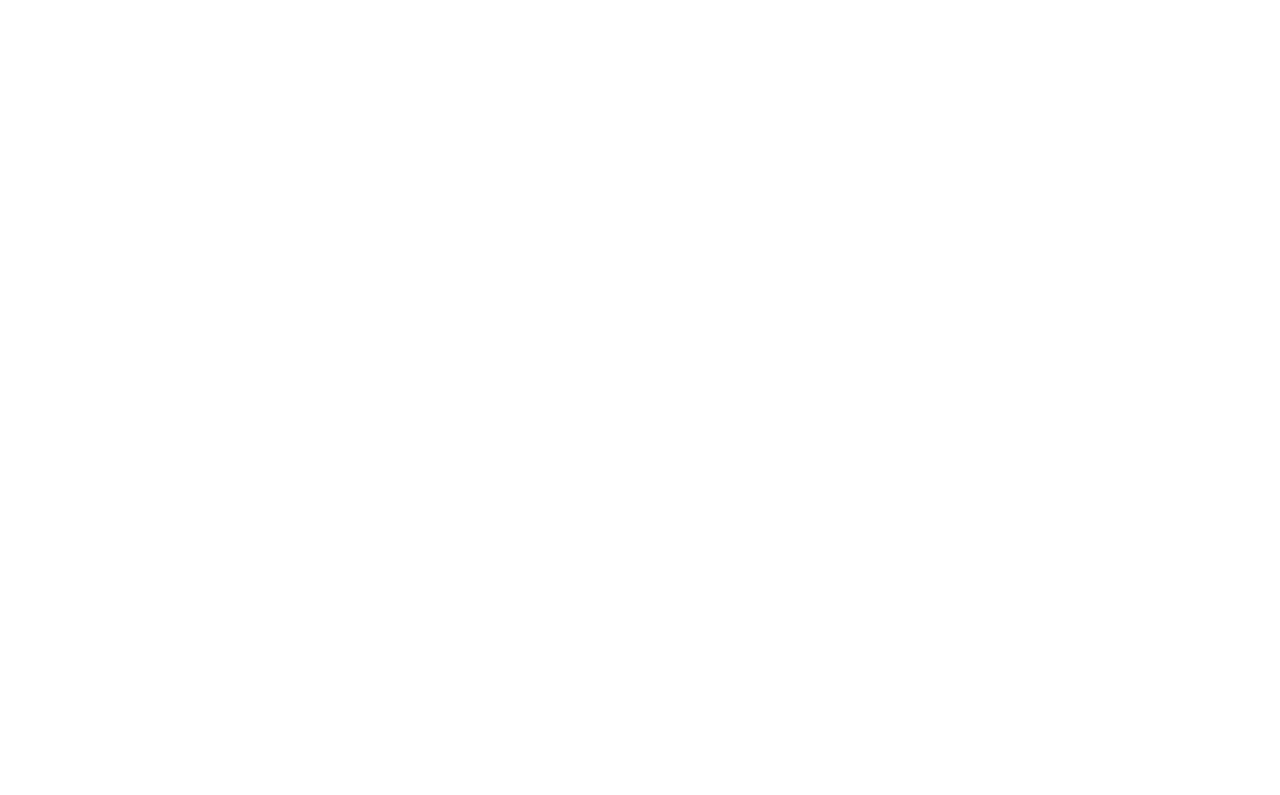
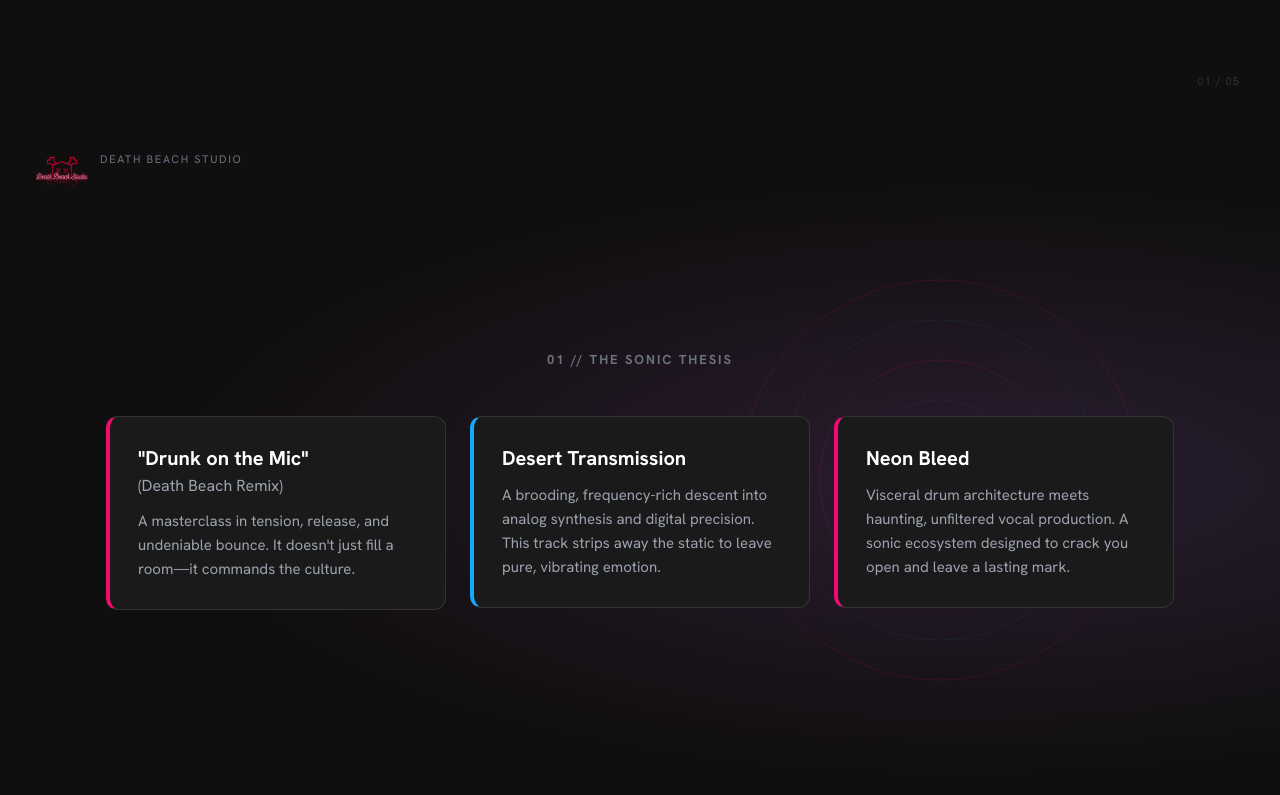
Before and after one commit to death-beach/deathbeach-portfolio, a Next.js app: page /media-pdf in a window 1280 px wide. Before the commit this address had no page. Shown: the part 600-1395 px from the top of the page. Before the commit the page ends 800 px from the top, so only its background shows below. Built offline with nearby package versions, Linux system fonts and the light colour scheme.

Commit message:
never ending press page

```diff
--- a/pages/press-pdf.js
+++ b/pages/media-pdf.js
@@ -153,7 +153,7 @@
           zIndex: 0,
         }} />
         {/* Decorative rings */}
-        <svg style={{ position: "absolute", right: "-60px", top: "50%", transform: "translateY(-50%)", opacity: 0.15, zIndex: 0 }} width="500" height="500" viewBox="0 0 500 500">
+        <svg style={{ position: "absolute", right: "-60px", top: "50%", transform: "translateY(-50%)", opacity: 0.15, zIndex: 0 }} width="800" height="500" viewBox="0 0 500 500">
           <circle cx="250" cy="250" r="200" fill="none" stroke="#f00c6f" strokeWidth="1" />
           <circle cx="250" cy="250" r="160" fill="none" stroke="#12abff" strokeWidth="0.5" />
           <circle cx="250" cy="250" r="120" fill="none" stroke="#f00c6f" strokeWidth="1" />
```
Also changed, not shown: pages/media.js (renamed from pages/press.js).
